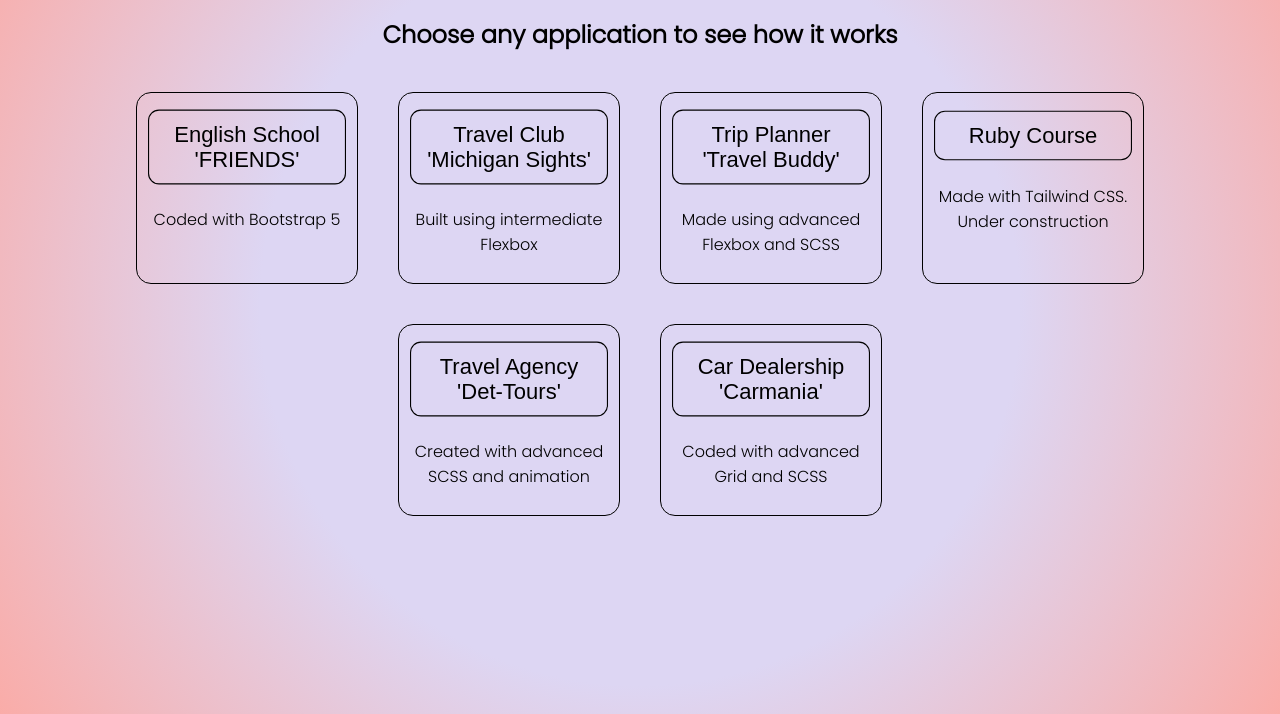
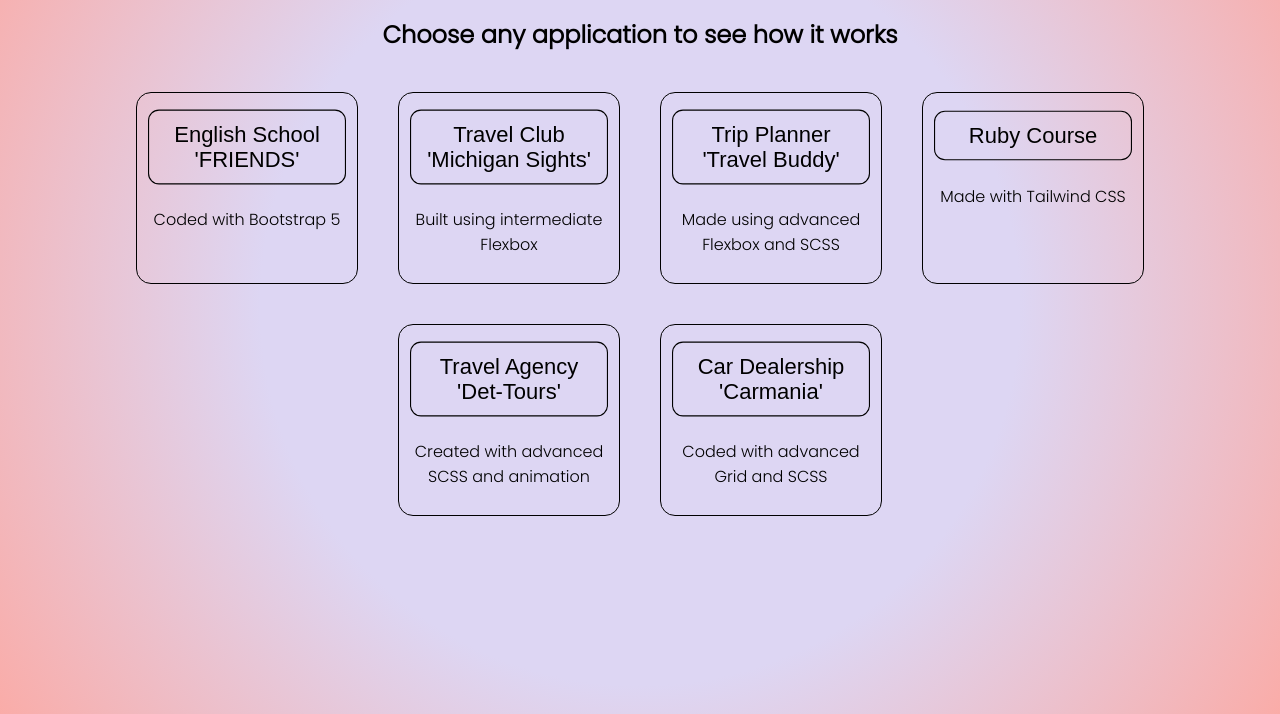
Before and after one commit to Elena-Weber/html_css_land, a plain HTML site: page index.html in a window 1280 px wide. Shown: the part 102-816 px from the top of the page. Drawn offline with Linux system fonts and the light colour scheme.

```diff
--- a/index.html
+++ b/index.html
@@ -41,7 +41,7 @@
             <a href="./ruby/index.html">
                 <div class="project">
                     <button>Ruby Course</button>
-                    <p>Made with Tailwind CSS. Under construction</p>
+                    <p>Made with Tailwind CSS</p>
                 </div>
             </a>
             <a href="./det-tours/index.html">
```
Also changed, not shown: det-tours/index.html (+1 -0 lines), det-tours/favicon.ico (added).
